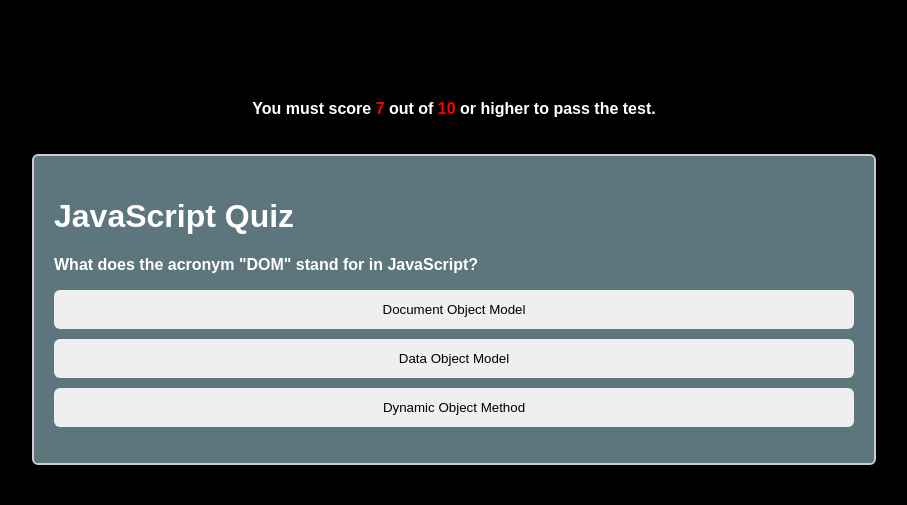
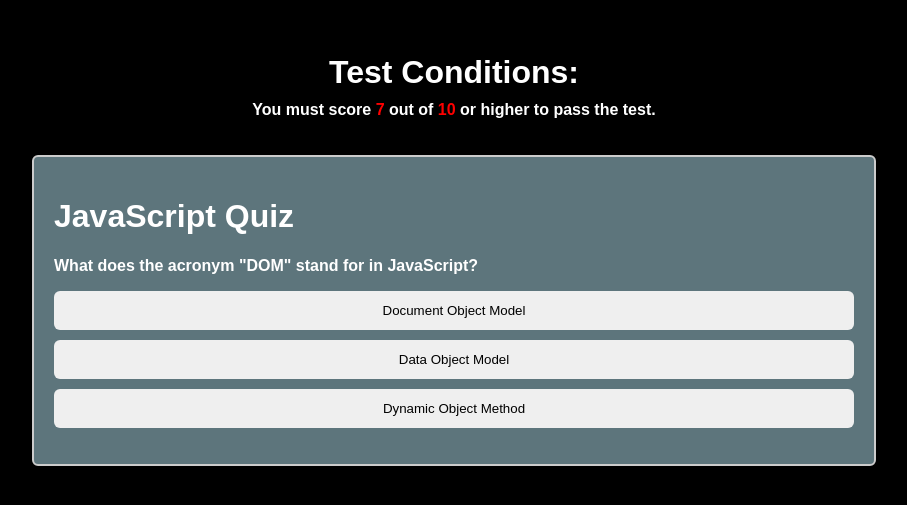
Before and after one commit to GhaliaSaleh/quize-app, a plain HTML site: page index.html in a window 1280 px wide. Shown: the part 159-664 px from the top of the page, without its empty margins (186-1093 px from the left). Drawn offline with Linux system fonts and the light colour scheme.

Commit message:
Update index.html

```diff
--- a/index.html
+++ b/index.html
@@ -8,7 +8,7 @@
 <body>
     <div class="quize">
       <div class="Test-Conditions">
-        <h2>Test Conditions:</h2>
+        <h1>Test Conditions:</h1>
         <p>You must score <span>7</span> out of <span>10</span> or higher to pass the test.</p>
       </div>
     <div class="quiz-container">
```
